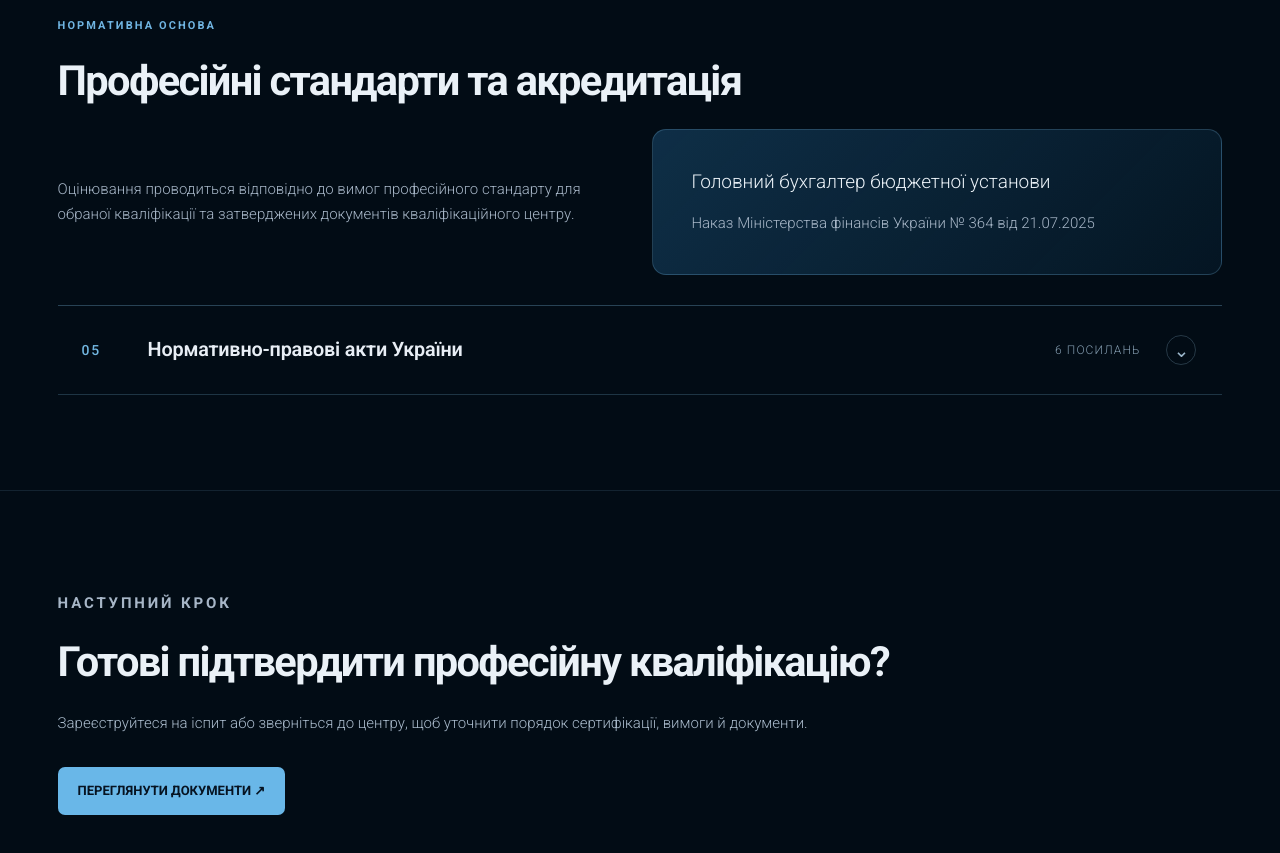
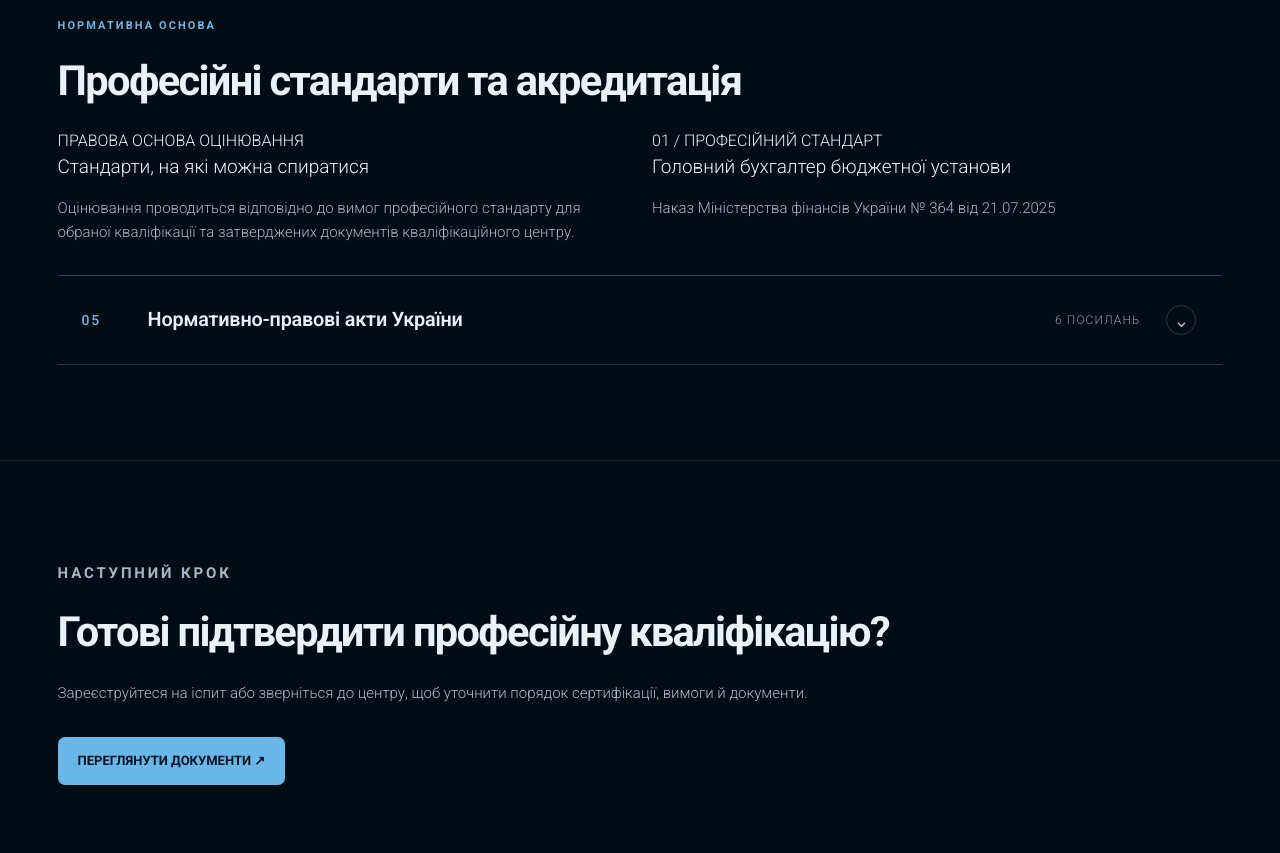
Before and after one commit to dnagorna3817-spec/website_akc_main, a Next.js app: page /expertise/qualification in a window 1280 px wide. Shown: the part 5940-6793 px from the top of the page. Built offline with nearby package versions, Linux system fonts and the light colour scheme.

Commit message:
Redesign qualification normative section as editorial gradient panel

```diff
--- a/app/expertise/[slug]/page.tsx
+++ b/app/expertise/[slug]/page.tsx
@@ -612,7 +612,7 @@ export default async function ServicePage({ params }: { params: Promise<{ slug:
         </section>
         <section className={qualification.qSection}>
           <p className={qualification.qEyebrow}>НОРМАТИВНА ОСНОВА</p><h2>Професійні стандарти та акредитація</h2>
-          <div className={qualification.qNormative}><p>Оцінювання проводиться відповідно до вимог професійного стандарту для обраної кваліфікації та затверджених документів кваліфікаційного центру.</p><article><h3>Головний бухгалтер бюджетної установи</h3><p>Наказ Міністерства фінансів України № 364 від 21.07.2025</p></article></div>
+          <div className={qualification.qNormative}><div className={qualification.qNormativeIntro}><span className={qualification.qNormativeOverline}>ПРАВОВА ОСНОВА ОЦІНЮВАННЯ</span><h3>Стандарти, на які можна спиратися</h3><p>Оцінювання проводиться відповідно до вимог професійного стандарту для обраної кваліфікації та затверджених документів кваліфікаційного центру.</p></div><div className={qualification.qNormativeReference}><span className={qualification.qNormativeReferenceNumber}>01 / ПРОФЕСІЙНИЙ СТАНДАРТ</span><h3>Головний бухгалтер бюджетної установи</h3><p>Наказ Міністерства фінансів України № 364 від 21.07.2025</p></div></div>
           <div className={qualification.qDocumentGroups}>
             <details className={qualification.qDocumentGroup}>
               <summary><span className={qualification.qDocumentIndex}>05</span><span className={qualification.qDocumentGroupTitle}>Нормативно-правові акти України</span><span className={qualification.qDocumentCount}>6 посилань</span><span className={qualification.qDocumentChevron} aria-hidden="true">⌄</span></summary>
```
